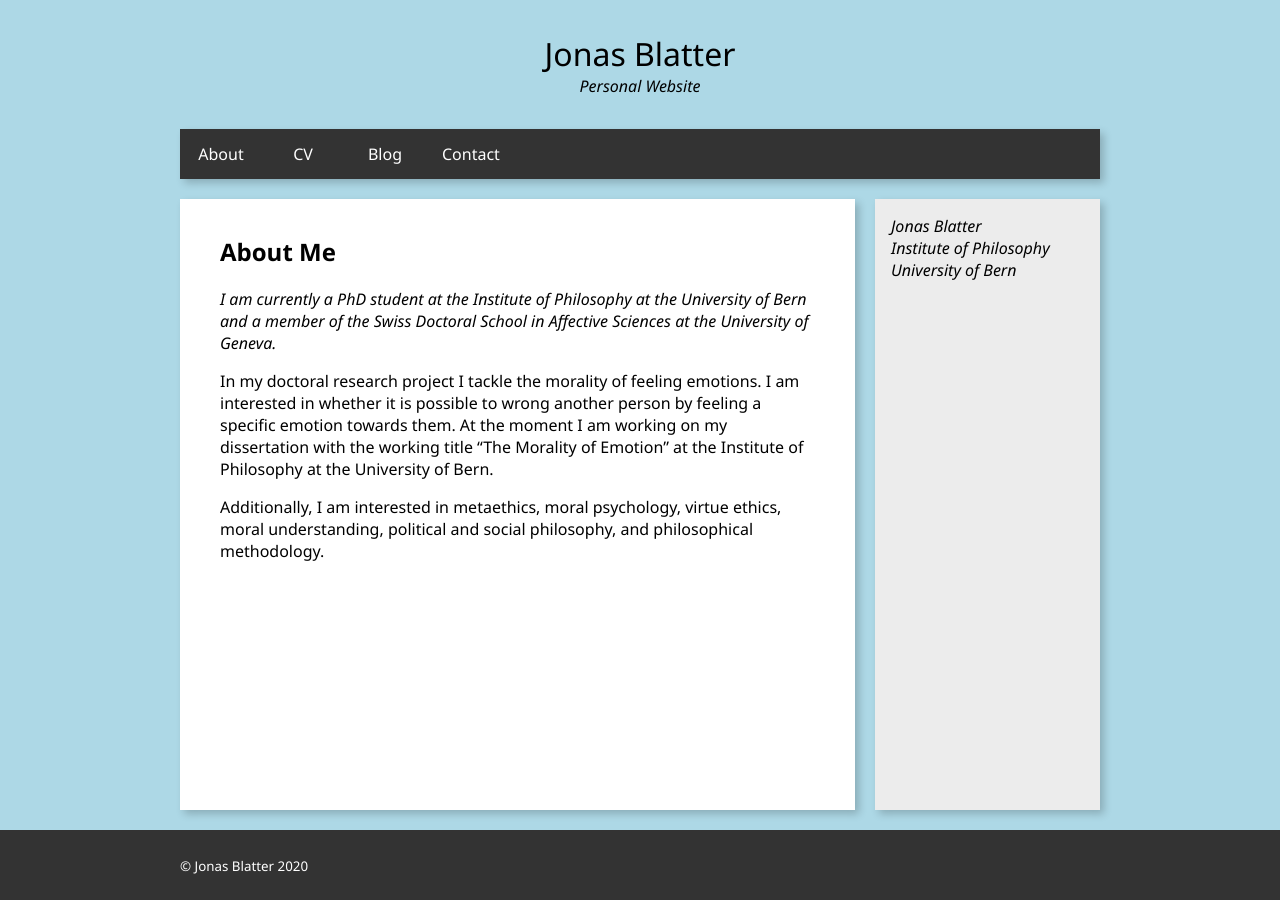
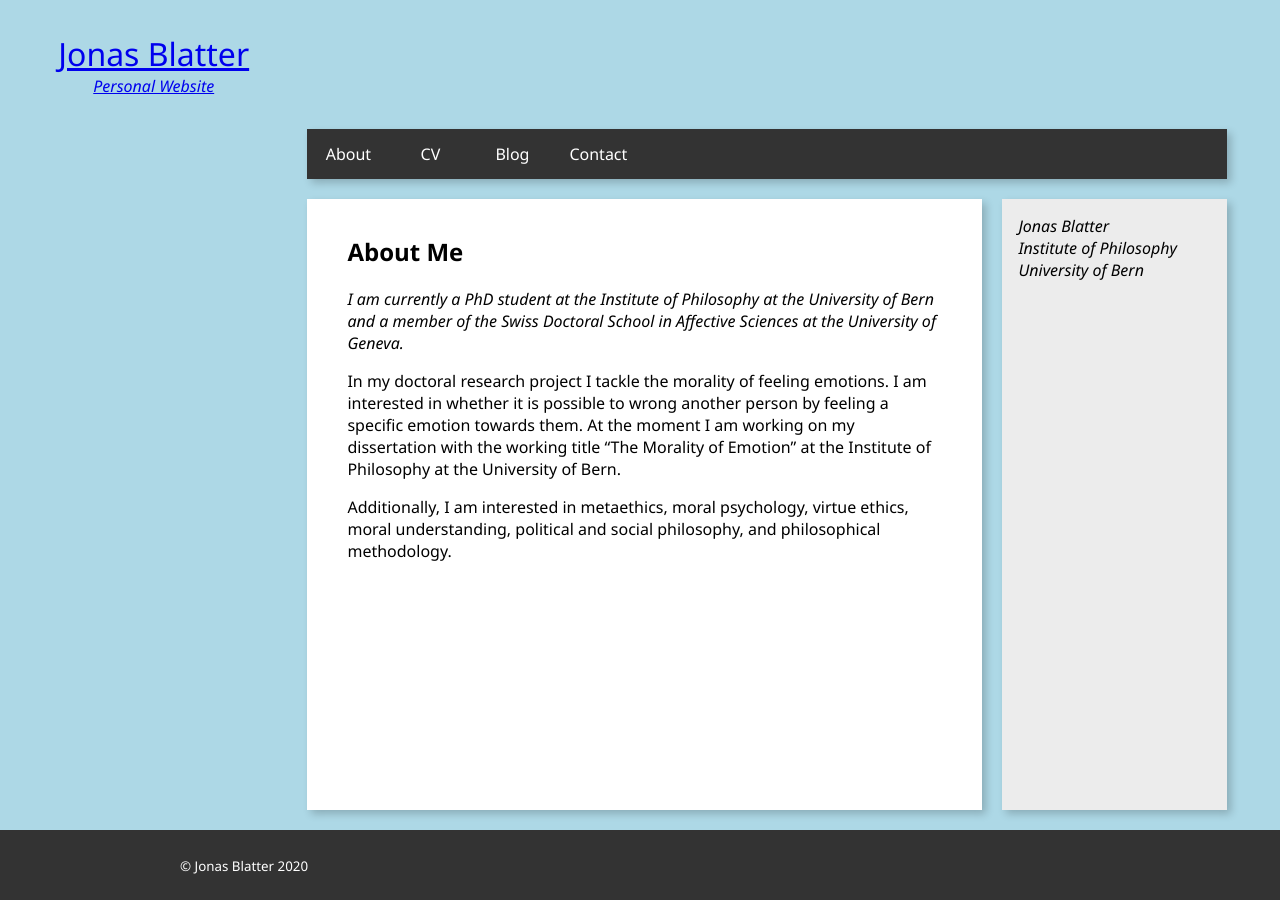
Before and after one commit to jonasblatter/jonasblatter.github.io, a Jekyll site: the page built from about.md, in a window 1280 px wide. Built offline with Jekyll 4.4.1, drawn with Linux system fonts in a browser that asks for light colours; our own code applies the rules of GitHub Pages for plain Markdown files; a style sheet for code colours, icons or effects is not loaded.

Commit message:
Update default.html

```diff
--- a/_layouts/default.html
+++ b/_layouts/default.html
@@ -5,13 +5,16 @@
     <meta name="viewport" content="width=device-width, initial-scale=1.0">
 	  <title>{{ page.title }} | {{ site.title }}</title>
 	  <link href="/assets/css/style.css" rel="stylesheet">
+	  <link rel="stylesheet" href="https://cdn.jsdelivr.net/npm/fork-awesome@1.1.7/css/fork-awesome.min.css" integrity="sha256-gsmEoJAws/Kd3CjuOQzLie5Q3yshhvmo7YNtBG7aaEY=" crossorigin="anonymous">
 	</head>
 
 	<body>
+		<a href="/">
 		<header id="header">
 			<h1>{{ site.title }}</h1>
 			<p>{{ site.description }}</p>
-	  </header>
+		</header>
+		</a>
 
 		{% include navigation.html %}
 
```
